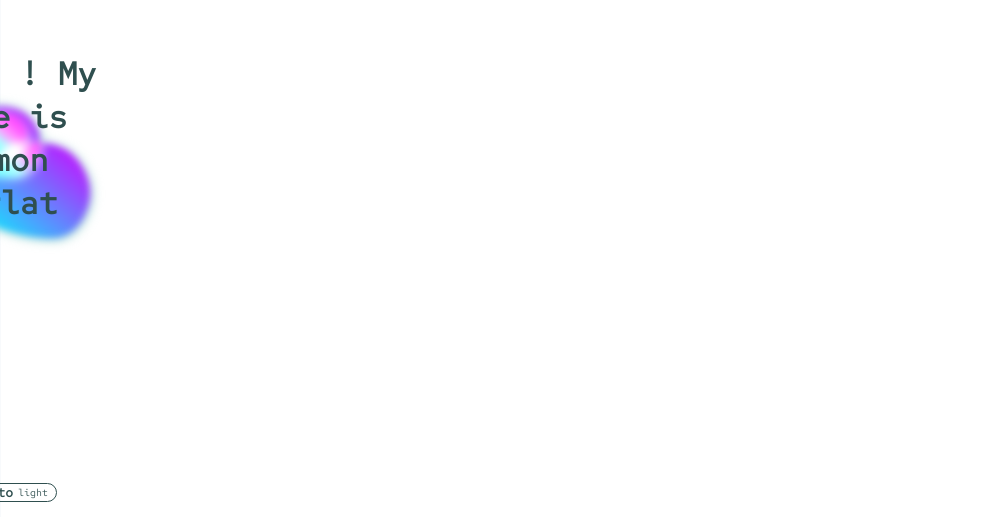
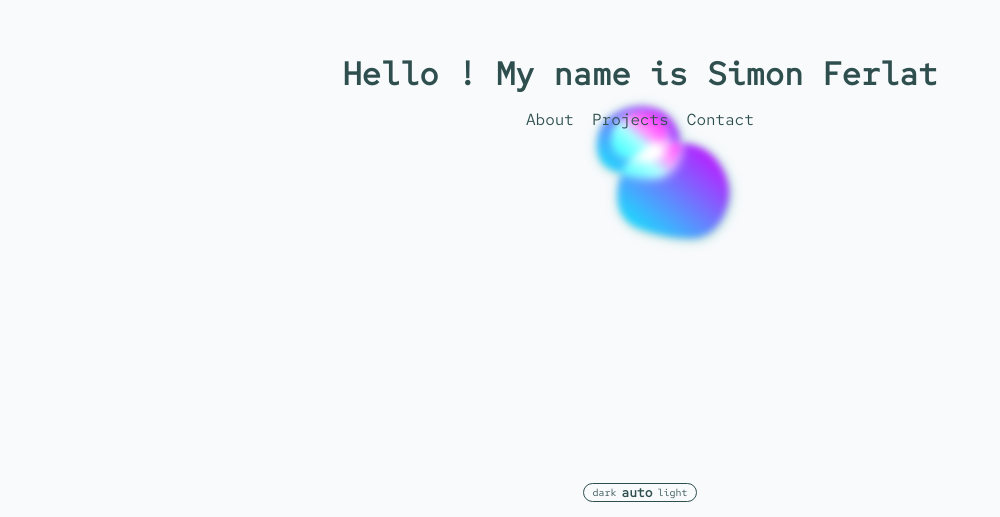
Before and after one commit to RockyStrongo/portfolio, a Next.js app: page / in a window 1280 px wide. Shown: the part 283-800 px from the top of the page, without its empty margins (0-1000 px from the left). Built offline with nearby package versions, Linux system fonts and the light colour scheme.

Commit message:
new css without vh and vw to avoid mobile issues

```diff
--- a/app/Home.css
+++ b/app/Home.css
@@ -1,14 +1,20 @@
 .screen {
-    min-height: 100%;
+    min-height: 100vh;
     width: 100%;
     display: flex;
     flex-direction: column;
+    position: fixed;
+    top: 0;
+    left: 0;
+    right: 0;
+    bottom: 0;
 }
+
 
 .hero {
     position: relative;
-    height: 100vh;
-    width: 100vw;
+    height: 100%;
+    width: 100%;
     display: flex;
     justify-content: center;
     align-items: center;
@@ -17,6 +23,7 @@
     transition: 2s height;
     /* filter: drop-shadow(1px 1px 4px #75c5be); */
 }
+
 
 .hero-splitted {
     height: 35vh;
@@ -63,15 +70,14 @@
 }
 
 @media screen and (min-width: 800px) {
-
     /* CSS styles for screens with a width of 800px or larger */
     .screen {
         flex-direction: row;
     }
 
     .hero-splitted {
-        width: 50vw;
-        height: 100vw;
+        width: 50%;
+        height: 100%;
     }
 
     .content {
@@ -80,8 +86,8 @@
     }
 
     .content-opened {
-        width: 50vw;
-        height: 100vh;
+        width: 50%;
+        height: 100%;
     }
 
     .hero {
```
